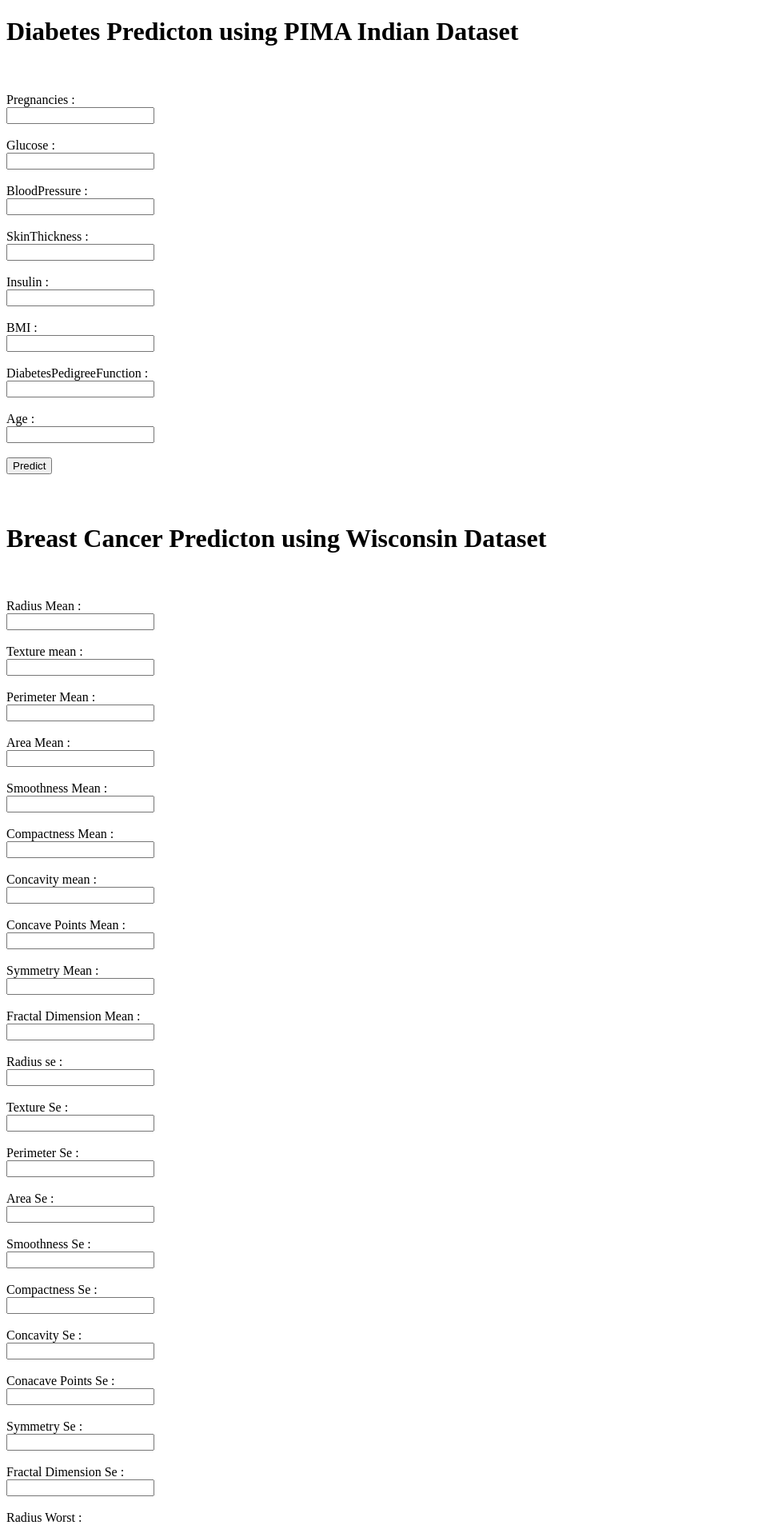
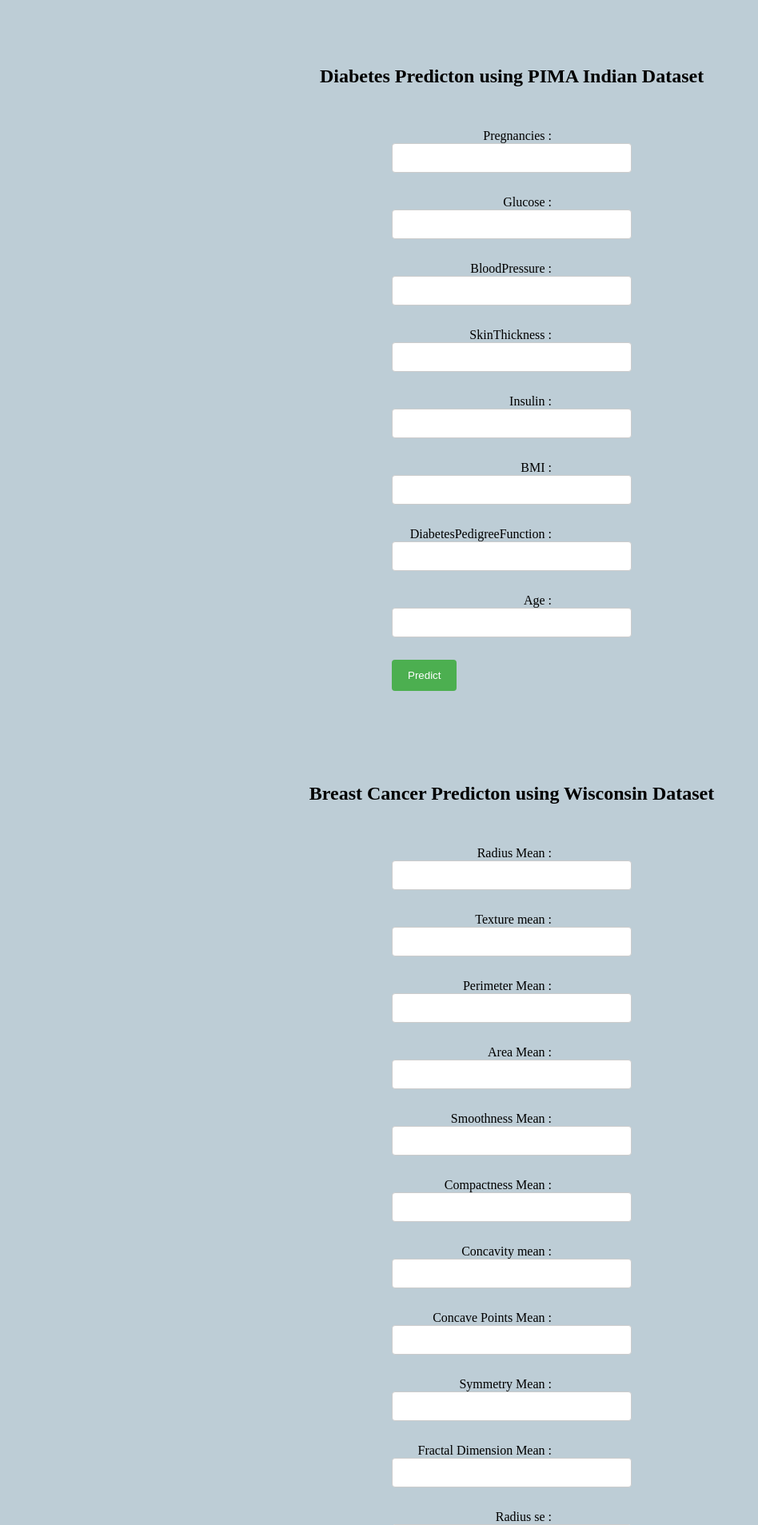
Before and after one commit to venkat4509/Main-project, a Flask app: page / in a window 1280 px wide. Shown: the top 1907 px of the page at 80% size, without its empty margins (0-948 px from the left). Run offline with Flask 3, Linux system fonts and the light colour scheme; parts of the project's set-up code (start-up, migrations or seed data) failed here and were passed over.

Commit message:
Added css code for flask application

```diff
--- a/template/index.html
+++ b/template/index.html
@@ -5,8 +5,56 @@
     <meta http-equiv="X-UA-Compatible" content="IE=edge">
     <meta name="viewport" content="width=device-width, initial-scale=1.0">
     <title>Diabetes Prediction</title>
+    <style>
+        body{
+            background-color: #BDCDD6;
+        }
+        div {
+            text-align: center;
+        }
+        form {
+            display: inline-block;
+            text-align: left;
+        }
+        label {
+            display: inline-block;
+            width: 200px;
+            text-align: right;
+        }
+        input[type=text] {
+            width: 300px;
+            padding: 10px;
+            border: 1px solid #ccc;
+            border-radius: 4px;
+            box-sizing: border-box;
+            margin-bottom: 10px;
+        }
+        button[type=submit] {
+            background-color: #4CAF50;
+            color: white;
+            padding: 12px 20px;
+            border: none;
+            border-radius: 4px;
+            cursor: pointer;
+        }
+        button[type=submit]:hover {
+            background-color: #45a049;
+        }
+        h1 {
+            font-size: 24px;
+            font-weight: bold;
+            margin-top: 20px;
+        }
+        h3 {
+            margin-top: 20px;
+            font-size: 18px;
+        }
+    </style>
+
 </head>
 <body>
+    <div>
+        <br><br><br>
         <h1>Diabetes Predicton using PIMA Indian Dataset</h1><br><br>
         <form action="{{url_for('predict')}}" method="post">
 
@@ -42,7 +90,7 @@
         <h3><br>{{prediction_test}}</h3>
 
 
-
+        <br><br>
         <h1>Breast Cancer Predicton using Wisconsin Dataset</h1><br><br>
         <form action="{{url_for('predictbreast')}}" method="post">
 
@@ -141,7 +189,7 @@
         <h3><br>{{prediction_testbreast}}</h3>
 
 
-
+        <br><br>
         <h1>Heart Disease Predicton using Framingham Dataset</h1><br><br>
         <form action="{{url_for('predictHeart')}}" method="post">
 
@@ -190,13 +238,12 @@
             <label for="fname">Glucose :</label><br>
             <input type="text" name="glucosee"><br><br>
 
-
             <button type="submit">Predict</button>
 
         </form>
-
         <h3><br>{{prediction_testheart}}</h3>
 
+    </div>
 
 </body>
 </html>
```
Lines whose indentation alone changed are shown as unchanged.
